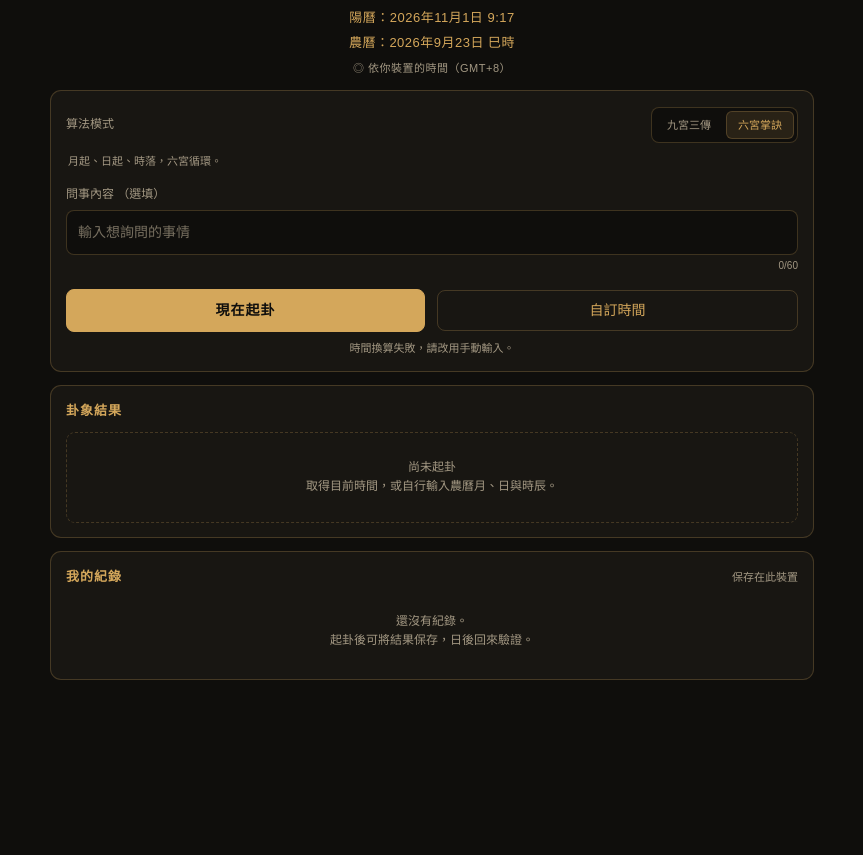
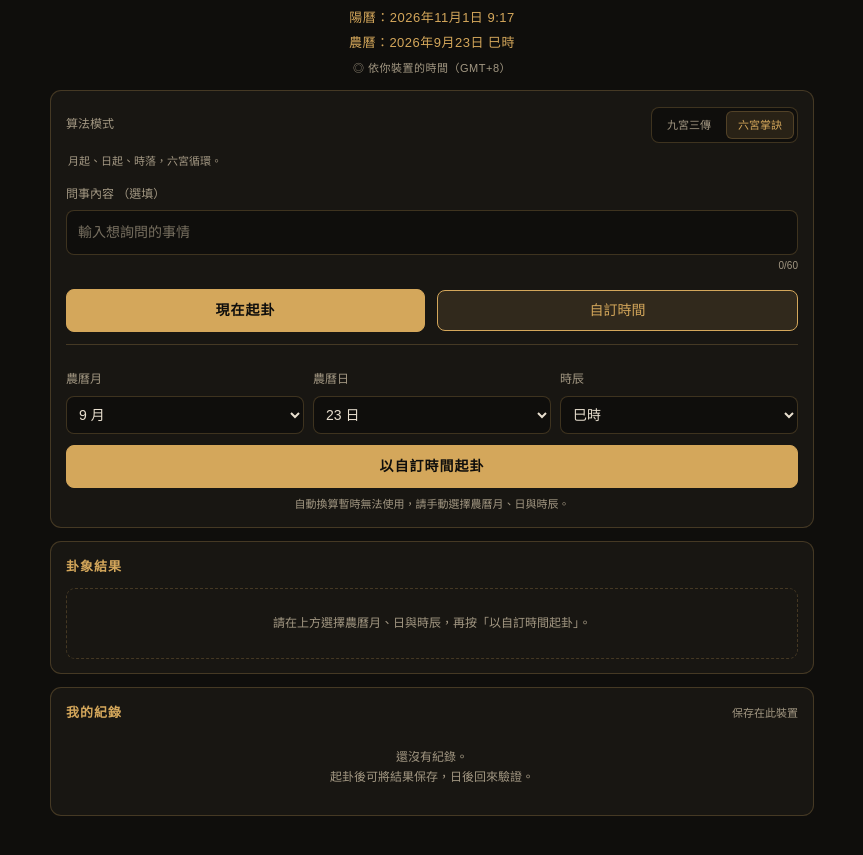
Before and after one commit to tsnelson1219-ctrl/01-matrix, a plain HTML site: page sixflow.html in a window 1280 px wide. Both pictures are taken after a click on the button "現在起卦". Shown: the part 61-916 px from the top of the page, without its empty margins (208-1071 px from the left). Before the commit the page ends 800 px from the top, so only its background shows below. Drawn offline with Linux system fonts and the light colour scheme.

Commit message:
Open manual date input when automatic time conversion fails

```diff
--- a/sixflow.html
+++ b/sixflow.html
@@ -480,8 +480,14 @@ h1{font-size:25px;letter-spacing:5px;font-weight:500;color:var(--gold);margin:5p
       $('timeStamp').textContent='已取得 '+stamp+' · GMT+8'+(rawMonth<0?' · 閏月':'');
       runCast({month,day,hourIndex,monthLabel,timeLabel:stamp,source:'auto'});
     }catch(error){
-      $('timeStamp').textContent='時間換算失敗，請改用手動輸入。';
-      console.error(error);
+      const panel=$('customTimePanel');
+      panel.hidden=false;
+      $('customToggle').setAttribute('aria-expanded','true');
+      $('timeStamp').textContent='自動換算暫時無法使用，請手動選擇農曆月、日與時辰。';
+      $('resultArea').className='result-empty';
+      $('resultArea').textContent='請在上方選擇農曆月、日與時辰，再按「以自訂時間起卦」。';
+      console.error('自動陽曆轉農曆失敗：',error);
+      panel.scrollIntoView({behavior:'smooth',block:'nearest'});
     }
   }
 
```
